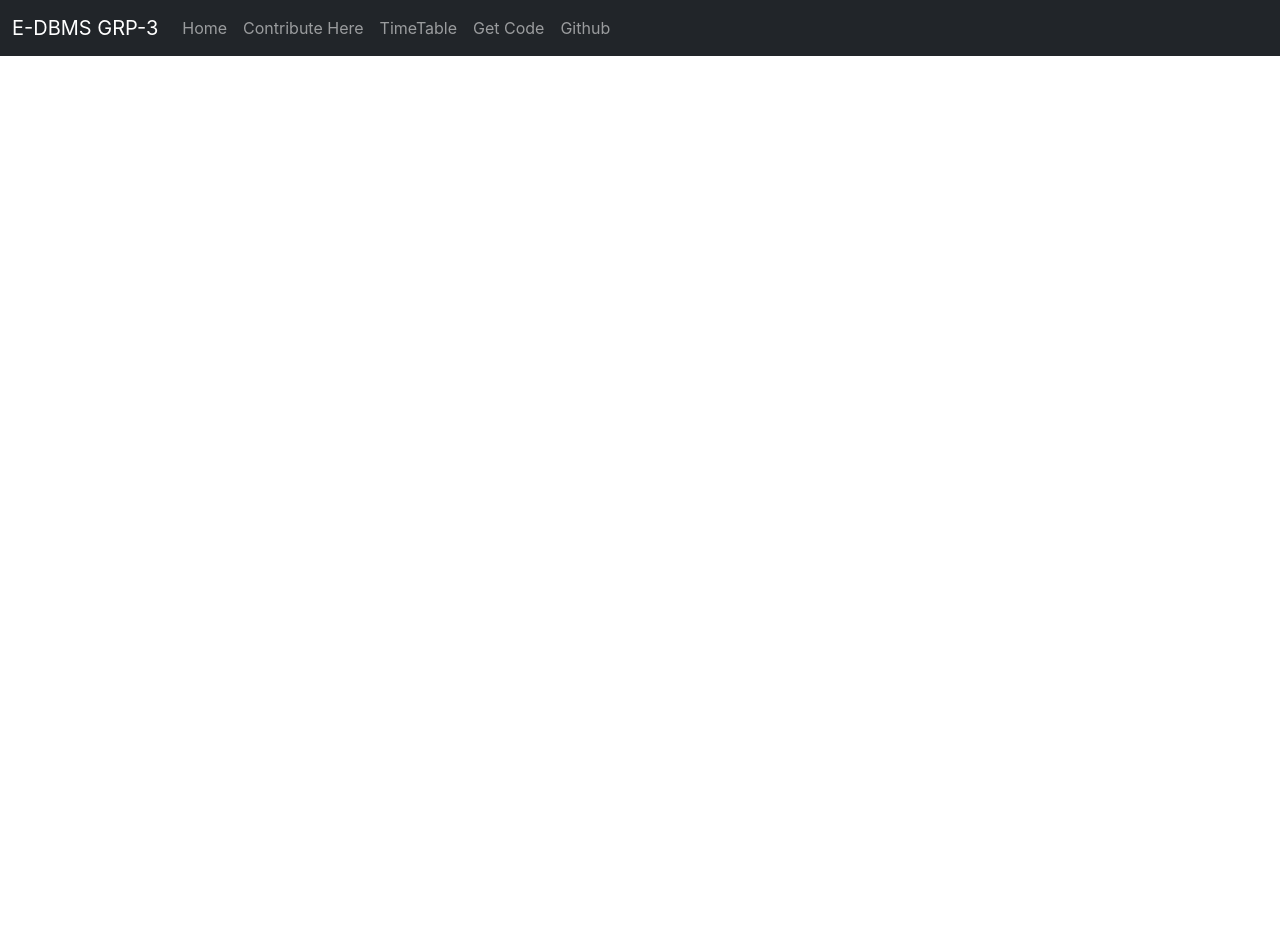
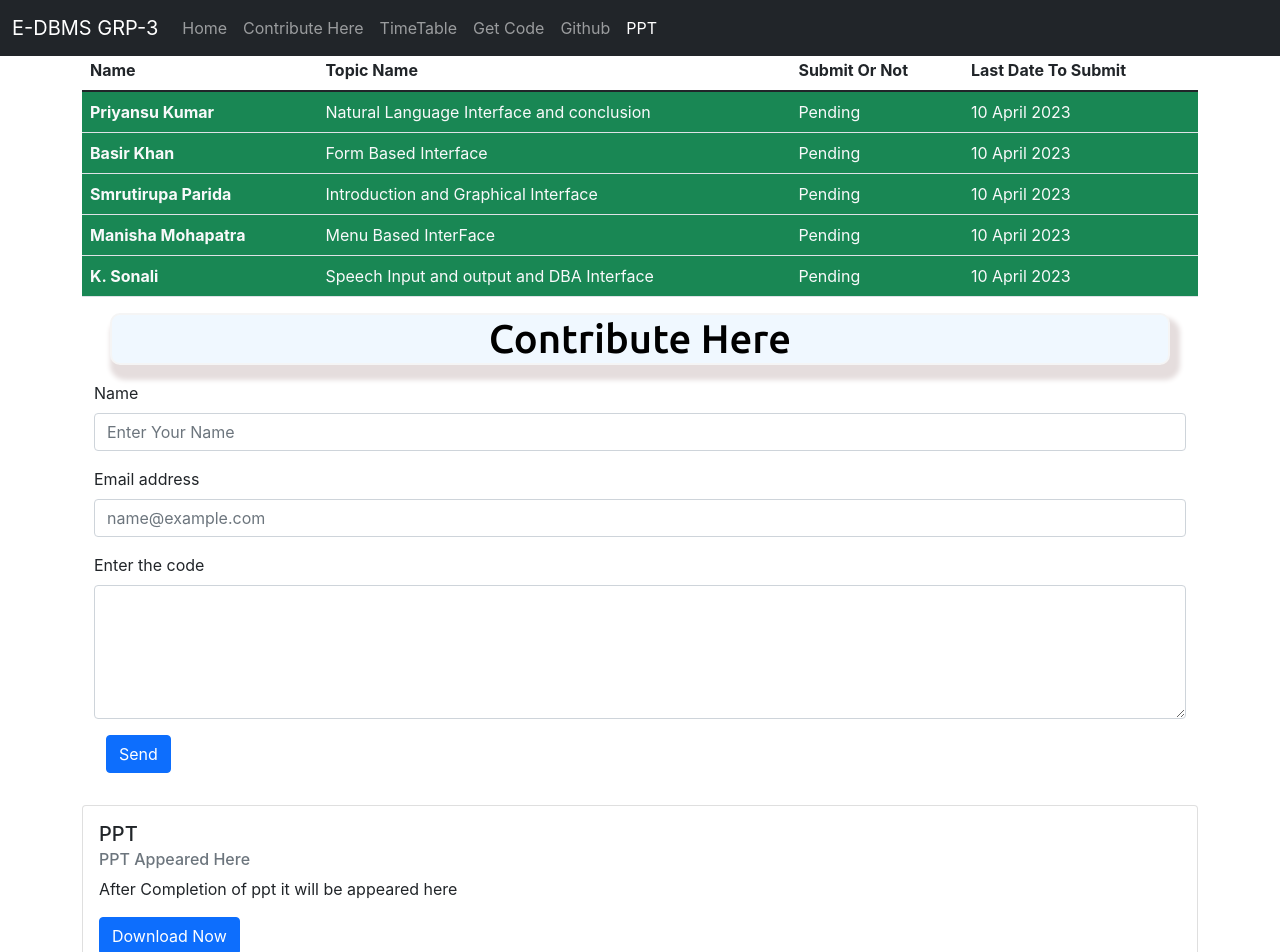
Before and after one commit to BasirKhan418/dbms-project-web, a React (Create React App) app: page /ppt in a window 1280 px wide. Shown: the top 952 px of the page. Before the commit the page ends 800 px from the top, so only its background shows below. Built offline with nearby package versions, Linux system fonts and the light colour scheme; a web font is replaced by a local one.

Commit message:
ppt added

```diff
--- a/src/App.jsx
+++ b/src/App.jsx
@@ -6,6 +6,7 @@ import Code from './components/Code';
 import Timereal from './components/Timereal';
 import Virtual from './components/Virtual';
 import Getcode from './components/Getcode';
+import Ppt from './components/Ppt';
 import { BrowserRouter as Router,Routes,Route } from 'react-router-dom';
 const App = () => {
   return (
@@ -20,6 +21,7 @@ const App = () => {
     <Route exact path="/timetable" element={<Timereal/>} />
     <Route exact path="/virtualexp" element={<Virtual/>} />
     <Route exact path="/getcode" element={<Getcode/>} />
+    <Route exact path="/ppt" element={<Ppt/>} />
     </Routes>
     </Router>
     </>
--- a/src/components/Navbar.jsx
+++ b/src/components/Navbar.jsx
@@ -30,6 +30,9 @@ const Navbar = () => {
         <li className="nav-item">
           <Link className={`nav-link ${location.pathname==="/about"?"active":""}`} to="/about">Github</Link>
         </li>
+        <li className="nav-item">
+          <Link className={`nav-link ${location.pathname==="/ppt"?"active":""}`} to="/ppt">PPT</Link>
+        </li>
       </ul>
     </div>
   </div>
--- /dev/null
+++ b/src/components/Ppt.jsx
@@ -0,0 +1,70 @@
+import React from 'react'
+import Code from './Code'
+
+const Ppt = () => {
+    const download =()=>{
+        alert("PPT Unavailable it will be available soon ")
+    }
+  return (
+    <div className='container'>
+       <div>
+      <table className="table" style={{position:'relative',top:50}}>
+  <thead>
+    <tr>
+      <th scope="col">Name</th>
+      <th scope="col">Topic Name</th>
+      <th scope="col">Submit Or Not</th>
+      <th scope="col">Last Date To Submit</th>
+    </tr>
+  </thead>
+  <tbody>
+    <tr className='bg-success text-light'>
+      <th scope="row" >Priyansu Kumar</th>
+      <td>Natural Language Interface and conclusion</td>
+      <td>Pending</td>
+      <td>10 April 2023</td>
+    </tr>
+    <tr className='bg-success text-light'>
+      <th scope="row" >Basir Khan</th>
+      <td>Form Based Interface</td>
+      <td>Pending</td>
+      <td>10 April 2023</td>
+    </tr>
+    <tr className='bg-success text-light'>
+      <th scope="row" >Smrutirupa Parida</th>
+      <td>Introduction and Graphical Interface</td>
+      <td>Pending</td>
+      <td>10 April 2023</td>
+    </tr>
+    <tr className='bg-success text-light'>
+      <th scope="row" >Manisha Mohapatra</th>
+      <td>Menu Based InterFace</td>
+      <td>Pending</td>
+      <td>10 April 2023</td>
+    </tr>
+    <tr className='bg-success text-light'>
+      <th scope="row" >K. Sonali</th>
+      <td>Speech Input and output and DBA Interface</td>
+      <td>Pending</td>
+      <td>10 April 2023</td>
+    </tr>
+  </tbody>
+</table>
+
+    </div>
+    <Code title="Share Your Content For PPT"/>
+    <div className="card my-3 " style={{position:'relative',top:50}}>
+          <div className="card-body">
+            <h5 className="card-title">PPT</h5>
+            <h6 className="card-subtitle mb-2 text-muted">PPT Appeared Here</h6>
+            <p className="card-text">
+                After Completion of ppt it will be appeared here
+            </p>
+            <button className='btn btn-primary' onClick={download}> Download Now</button>
+          </div>
+        </div>
+    </div>
+  )
+}
+
+export default Ppt
```
